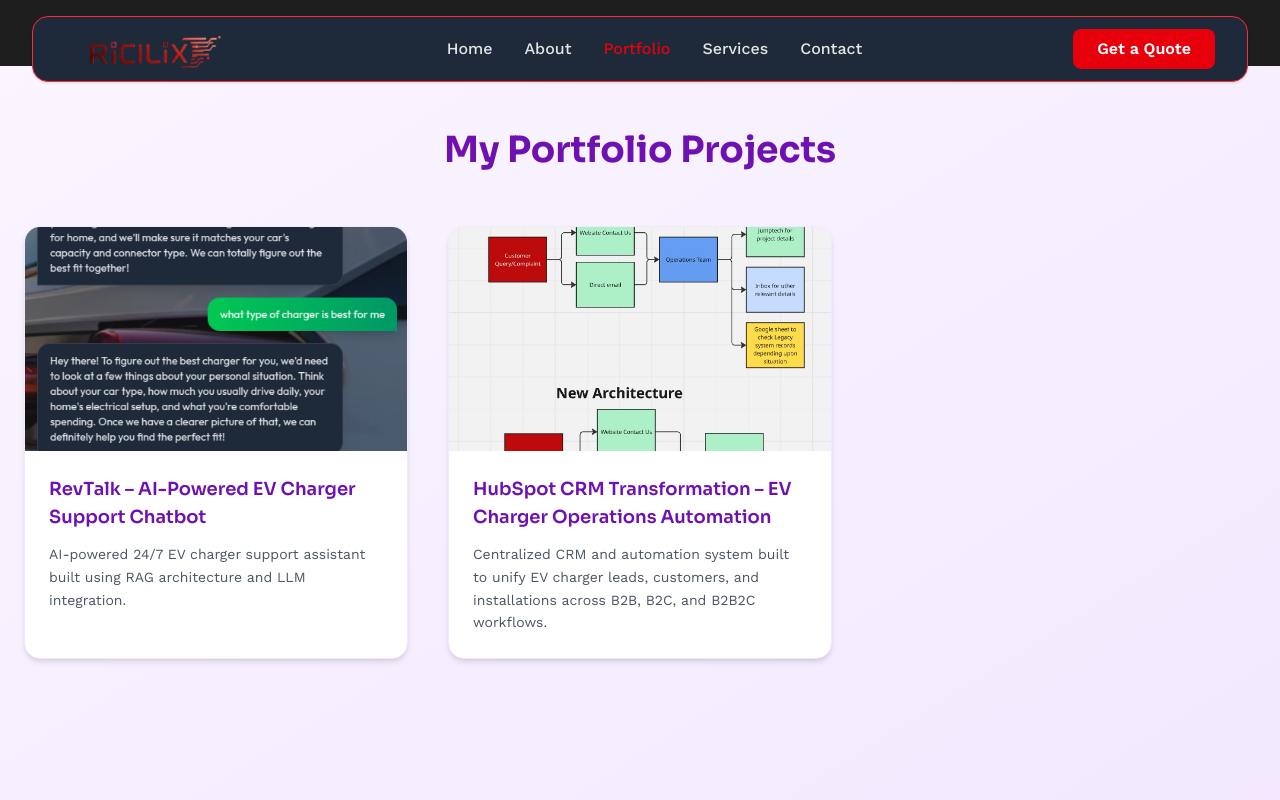
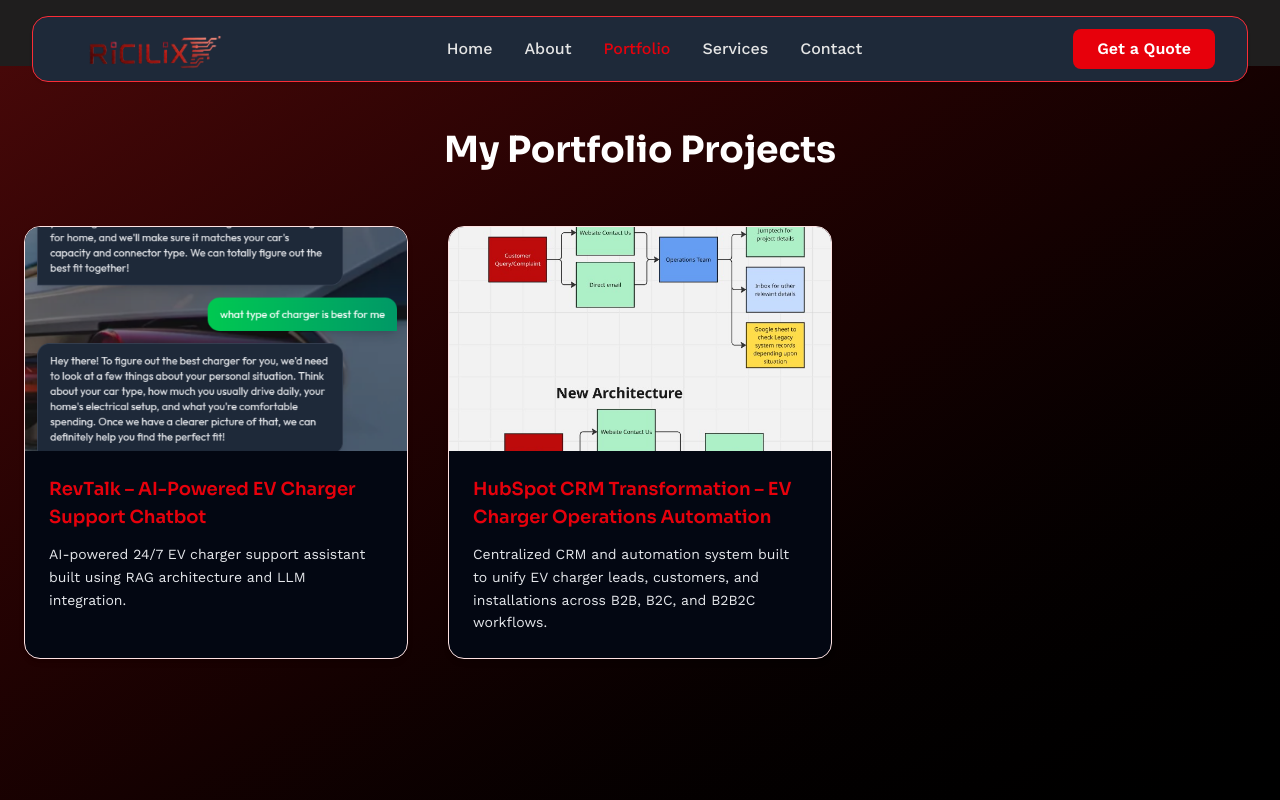
Before and after one commit to ricilixtech/Ricilix-website, a Next.js app: page /portfolio in a window 1280 px wide. Shown: the top 800 px of the page. Built offline with nearby package versions, Linux system fonts and the light colour scheme.

Commit message:
portfolio page updated

```diff
--- a/app/portfolio/page.tsx
+++ b/app/portfolio/page.tsx
@@ -4,10 +4,10 @@
 
 export default function PortfolioPage() {
   return (
-    <div className="min-h-screen bg-gradient-to-br from-purple-50 to-purple-100 py-16 px-6">
+    <div className="min-h-screen bg-gradient-to-br from-red-950 to-black py-16 px-6">
       <div className="max-w-7xl mx-auto">
 
-        <h1 className="text-4xl font-bold text-purple-800 mb-14 text-center">
+        <h1 className="text-4xl font-bold text-white mb-14 text-center">
           My Portfolio Projects
         </h1>
 
@@ -17,7 +17,7 @@
             <Link
               key={project.slug}
               href={`/portfolio/${project.slug}`}
-              className="group bg-white rounded-2xl shadow-md hover:shadow-2xl transition-all duration-300 overflow-hidden border border-purple-100"
+              className="group bg-gray-950 rounded-2xl shadow-md hover:shadow-2xl transition-all duration-300 overflow-hidden border border-red-100"
             >
               {/* Image */}
               <div className="relative h-56 w-full overflow-hidden">
@@ -31,10 +31,10 @@
 
               {/* Content */}
               <div className="p-6">
-                <h2 className="text-lg font-semibold text-purple-800 mb-3">
+                <h2 className="text-lg font-semibold text-red-600 mb-3">
                   {project.title}
                 </h2>
-                <p className="text-gray-600 text-sm leading-relaxed">
+                <p className="text-gray-200 text-sm leading-relaxed">
                   {project.shortDescription}
                 </p>
               </div>
```
